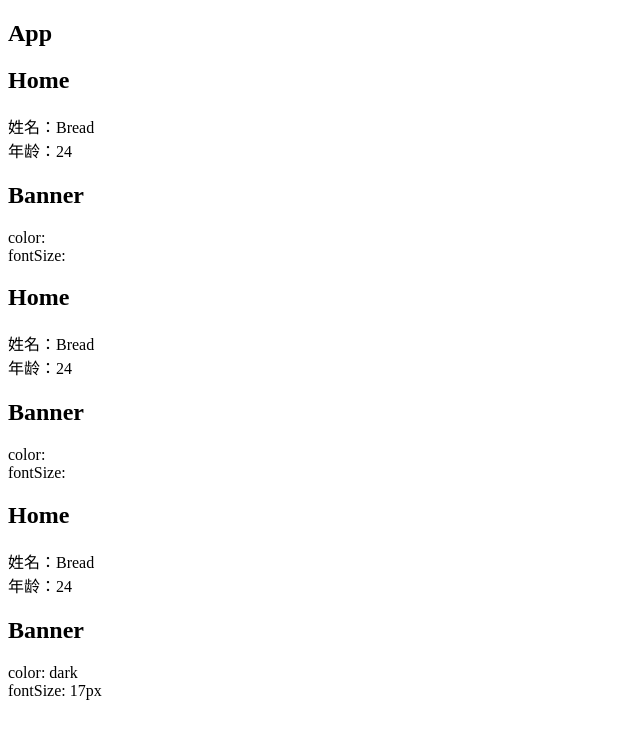
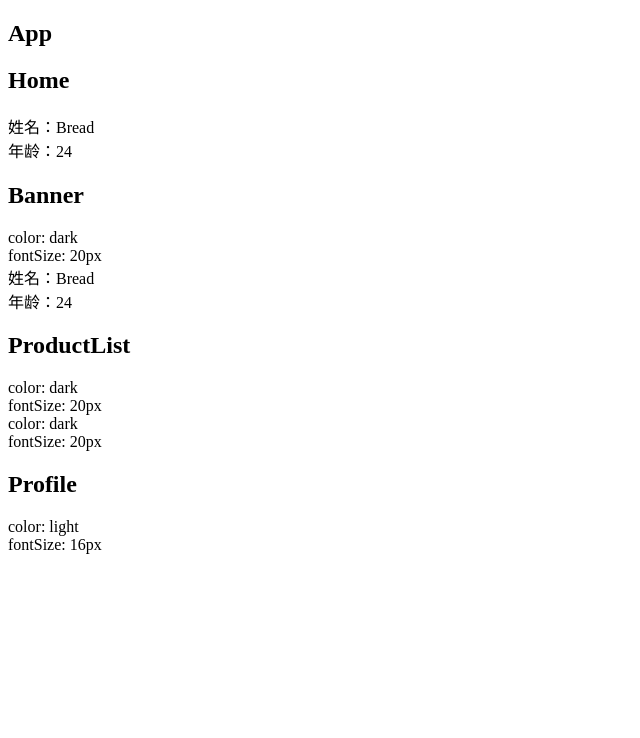
Before and after one commit to hbm1985/TKMWeb, a React (Create React App) app in the folder 08_React/code/03_react_components/: page / in a window 1280 px wide. Shown: the top 738 px of the page, without its empty margins (0-640 px from the left). Built offline with nearby package versions, Linux system fonts and the light colour scheme.

Commit message:
React组件化_非父子组件_多个Context使用

```diff
--- a/08_React/code/03_react_components/src/09_非父子通信_Context/App.jsx
+++ b/08_React/code/03_react_components/src/09_非父子通信_Context/App.jsx
@@ -13,9 +13,37 @@
     后续学习Redux后，则不需要Context了
  */
 
+/*
+  Context相关API
+
+  React.createContext
+    创建一个需要共享的Context对象
+    如果一个组件订阅了Context，那么这个组件会从离自身最近的哪个匹配的Provider中读取到当前的context值
+    defaultValue是组件在顶层查找过程中没有找到对应的Provider，那么就是用默认值
+
+  Context.Provider
+    每个Context对象都会返回一个Provider React组件，它允许消费组件订阅context的变化
+    Provider接收一个value属性，传递给Consumer组件
+    一个Provider可以和多个Consumer组件有对应关系
+    多个Provider也可以嵌套使用，里层的会覆盖外层的数据
+    当Provider的value值发生变化时，它内部的所有Consumer组件都会重新渲染
+
+  Class.contextType
+    挂载在class组件上的contextType属性会被重新赋值为一个由React.createContext创建的Context对象
+    这能让你在class组件内部使用this.context来消费最近Context上的值
+    你可以在人格生命周期中访问到它，包括render函数中
+
+  Context.consumer
+    React组件也可以订阅到context变更，这能让你在函数组件中完成订阅context
+    这里需要Context.Consumer的回调函数作为子元素（function as child）这种做法
+    这个函数接收当前的context值，返回一个React节点
+ */
+
 import React, { Component } from "react"
 import ThemeContext from "./context/themeContext"
+import UserContext from "./context/userContext"
 import Home from "./components/Home"
+import Profile from "./components/Profile"
 
 class App extends Component {
   constructor(props) {
@@ -29,27 +57,23 @@ class App extends Component {
   }
 
   render() {
-    //  2.准备好需要共享的数据
-    //  这个数据也可以是state中的数据，那么就可以动态修改了
-    const sharedData = {
-      color: "dark",
-      fontSize: "17px"
-    }
-
     const { info } = this.state
 
     return (
       <div>
         <h2>App</h2>
-        <Home name="Bread" age={24} />
-        {/* Spread Attributes：属性展开 */}
-        {/* 将info展开，所有的key-value作为props进行传递 */}
-        <Home {...info} />
+        {/* 通过value，为后代组件提供数据 */}
+        {/* 多个Context.Provider是可以嵌套的 */}
+        <UserContext.Provider value={{ name: "Bread", age: 24 }}>
+          <ThemeContext.Provider value={{ color: "dark", fontSize: "20px" }} >
+            {/* Spread Attributes：属性展开 */}
+            {/* 将info展开，所有的key-value作为props进行传递 */}
+            {/* <Home name="Bread" age={24} /> */}
+            <Home {...info} />
+          </ThemeContext.Provider>
+          <Profile />
+        </UserContext.Provider>
 
-        {/* 通过value，为后代组件提供数据 */}
-        <ThemeContext.Provider value={sharedData} >
-          <Home {...info} />
-        </ThemeContext.Provider>
       </div>
     )
   }
--- a/08_React/code/03_react_components/src/09_非父子通信_Context/components/Home/Banner/index.jsx
+++ b/08_React/code/03_react_components/src/09_非父子通信_Context/components/Home/Banner/index.jsx
@@ -1,4 +1,5 @@
 import React, { Component } from "react"
+import UserContext from "../../../context/userContext"
 import ThemeContext from "../../../context/themeContext"
 
 class Banner extends Component {
@@ -8,17 +9,29 @@ class Banner extends Component {
 
   render() {
     //  使用共享数据
-    //  this.context可能为undefined，因此避免这样结构
-    // const { color, fontSize } = this.context
-
-    const color = this.context && this.context.color
-    const fontSize = this.context && this.context.fontSize
+    const { color, fontSize } = this.context
 
     return (
       <div>
         <h2>Banner</h2>
         <div>color: {color}</div>
         <div>fontSize: {fontSize}</div>
+        {/* 什么时候使用Context.Consumer呢？ */}
+        {/* 1.当使用value的组件是一个函数组件 */}
+        {/* 2,当组件中需要使用多个Context */}
+        <UserContext.Consumer>
+          {
+            value => {
+              const { name, age } = value
+              return (
+                <div>
+                  <div>姓名：{name}</div>
+                  <div>年龄：{age}</div>
+                </div>
+              )
+            }
+          }
+        </UserContext.Consumer>
       </div>
     )
   }
--- /dev/null
+++ b/08_React/code/03_react_components/src/09_非父子通信_Context/components/Home/ProductList/index.jsx
@@ -0,0 +1,36 @@
+import React, { useContext } from "react"
+import ThemeContext from "../../../context/themeContext"
+
+//  在函数组件中获取Context的共享数据
+function ProductList() {
+
+  //  通过React hooks
+  const context = useContext(ThemeContext)
+
+  return (
+    <div>
+      <h2>ProductList</h2>
+      <div>
+        <div>color: {context.color}</div>
+        <div>fontSize: {context.fontSize}</div>
+      </div>
+      {/* 通过Theme.Consumer获取数据 */}
+      {/* 参考Flutter中的数据共享方案（Flutter的很多思想借鉴了React） */}
+      <ThemeContext.Consumer>
+        {
+          value => {
+            const { color, fontSize } = value
+            return (
+              <div>
+                <div>color: {color}</div>
+                <div>fontSize: {fontSize}</div>
+              </div>
+            )
+          }
+        }
+      </ThemeContext.Consumer>
+    </div>
+  )
+}
+
+export default ProductList
--- a/08_React/code/03_react_components/src/09_非父子通信_Context/components/Home/index.jsx
+++ b/08_React/code/03_react_components/src/09_非父子通信_Context/components/Home/index.jsx
@@ -1,5 +1,6 @@
 import React, { Component } from "react"
 import Banner from "./Banner"
+import PrductList from "./ProductList"
 
 class Home extends Component {
 
@@ -12,6 +13,7 @@ class Home extends Component {
         <div>姓名：{name}</div>
         <div>年龄：{age}</div>
         <Banner />
+        <PrductList />
       </div>
     )
   }
--- /dev/null
+++ b/08_React/code/03_react_components/src/09_非父子通信_Context/components/Profile/index.jsx
@@ -0,0 +1,19 @@
+import React, { Component } from 'react'
+import ThemeContext from '../../context/themeContext'
+
+export default class Profile extends Component {
+
+  static contextType = ThemeContext
+
+  render() {
+    const { color, fontSize } = this.context
+
+    return (
+      <div>
+        <h2>Profile</h2>
+        <div>color: {color}</div>
+        <div>fontSize: {fontSize}</div>
+      </div>
+    )
+  }
+}
--- a/08_React/code/03_react_components/src/09_非父子通信_Context/context/themeContext.js
+++ b/08_React/code/03_react_components/src/09_非父子通信_Context/context/themeContext.js
@@ -1,6 +1,9 @@
 import { createContext } from "react"
 
 //  创建一个Context
-const ThemeContext = createContext()
+const ThemeContext = createContext({
+  color: "light",
+  fontSize: "16px"
+})
 
 export default ThemeContext
--- /dev/null
+++ b/08_React/code/03_react_components/src/09_非父子通信_Context/context/userContext.js
@@ -0,0 +1,5 @@
+import { createContext } from "react"
+
+const UserContext = createContext()
+
+export default UserContext
```
